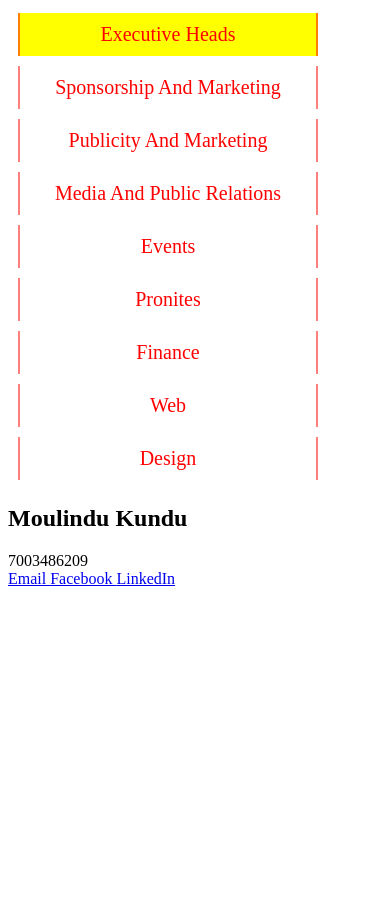
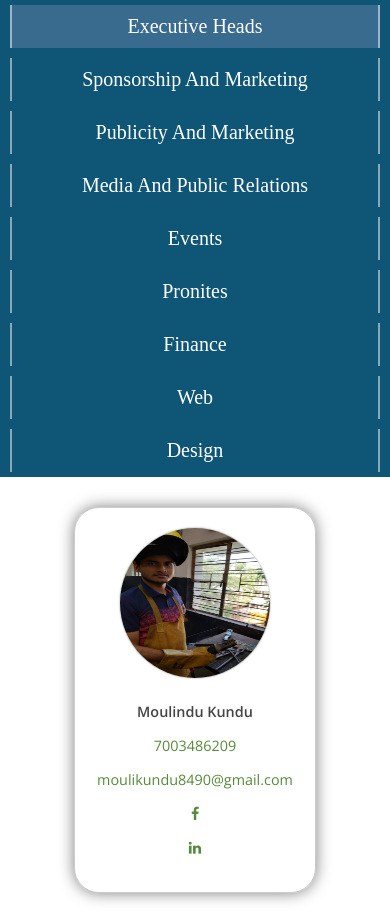
Before and after one commit to moulinduk/SfTeam, a React (Create React App) app: page / in a window 390 px wide. Before the commit the page ends 844 px from the top, so only its background shows below. Built offline with nearby package versions, Linux system fonts and the light colour scheme.

Commit message:
Modifying Card

```diff
--- a/public/index.html
+++ b/public/index.html
@@ -1,9 +1,16 @@
 <!DOCTYPE html>
 <html lang="en">
   <head>
-    <meta charset="utf-8">
-    <meta name="viewport" content="width=device-width, initial-scale=1, shrink-to-fit=no">
-    <title>React App</title>
+    <meta charset="utf-8" />
+    <meta
+      name="viewport"
+      content="width=device-width, initial-scale=1, shrink-to-fit=no"
+    />
+    <link
+      rel="stylesheet"
+      href="https://cdnjs.cloudflare.com/ajax/libs/font-awesome/4.7.0/css/font-awesome.min.css"
+    />
+    <title>Team</title>
   </head>
   <body>
     <div id="root"></div>
--- /dev/null
+++ b/src/App.css
@@ -0,0 +1,12 @@
+* {
+  margin: 0px;
+  padding: 0px;
+}
+
+body {
+  background-color: rgb(255, 255, 255);
+}
+
+.allMember {
+  margin-top: 50px;
+}
--- a/src/App.js
+++ b/src/App.js
@@ -2,6 +2,7 @@ import React, { useState } from "react";
 import Member from "./Components/Member";
 import Nav from "./Components/Nav";
 import data from "./data.json";
+import "./App.css";
 const keys = Object.keys(data);
 
 function App() {
@@ -9,11 +10,11 @@ function App() {
   return (
     <div>
       <Nav keys={keys} setComp={setComp} comp={comp} />
-      <div>
+      <ul className="cards">
         {data[keys[comp]].map((d) => (
           <Member member={d} />
         ))}
-      </div>
+      </ul>
     </div>
   );
 }
--- /dev/null
+++ b/src/Components/Member.css
@@ -0,0 +1,141 @@
+@import url("https://fonts.googleapis.com/css?family=Open+Sans:400,600,700");
+body {
+  font-family: "open sans";
+  color: #444;
+  font-size: 1em;
+}
+.member-container {
+  padding: 15px;
+}
+.clearfloat {
+  content: "";
+  display: block;
+  clear: both;
+}
+.cards {
+  list-style: none;
+  margin: 0;
+  padding: 0;
+  text-align: center;
+}
+.cards li {
+  display: inline-block;
+  margin: 10px;
+  padding: 20px;
+  border: 1px solid rgba(0, 0, 0, 0.2);
+  border-radius: 25px;
+  box-shadow: 0 0 15px rgba(0, 0, 0, 0.5);
+  font-size: 0.9em;
+  transition: all 0.2s ease-in-out;
+  text-align: center;
+}
+.cards li:after,
+.cards li:before {
+  content: "";
+  display: block;
+  clear: both;
+}
+.cards li img {
+  display: inline-block;
+  width: 100%;
+  height: 150px;
+  max-width: 150px;
+  float: left;
+  border-radius: 50%;
+  box-shadow: 0 0 2px rgba(0, 0, 0, 0.5);
+  transition: all 0.5s ease-in-out;
+}
+.cards li .details {
+  float: left;
+  text-align: left;
+  transition: all 0.5s ease-in-out;
+  text-shadow: 1px 1px rgba(0, 0, 0, 0);
+  min-width: 250px;
+}
+.cards li .details > span,
+.cards li .details > a {
+  display: block;
+  padding: 0 15px 0 35px;
+  margin-bottom: 15px;
+  text-decoration: none;
+  position: relative;
+}
+.cards li .details > span:before,
+.cards li .details > a:before {
+  display: inline-block;
+  font: normal normal normal 13px FontAwesome;
+  text-rendering: auto;
+  -webkit-font-smoothing: antialiased;
+  -moz-osx-font-smoothing: grayscale;
+  margin-right: 15px;
+  width: 15px;
+  text-align: center;
+  color: #444;
+}
+.cards li .details a {
+  color: #57893c;
+  transition: color 0.5s ease-in-out;
+}
+.cards li .details a:hover,
+.cards li .details a:focus {
+  color: #97c77e;
+  transition: color 0.5s ease-in-out;
+}
+.cards li .details .name {
+  font-weight: 600;
+}
+.cards li .details .name:before {
+  content: "\f2c0";
+}
+.cards li .details .title:before {
+  content: "\f2c1";
+}
+.cards li .details .phone:before {
+  content: "\f095";
+}
+.cards li .details .email:before {
+  content: "\f003";
+}
+.cards li:hover {
+  background: rgba(235, 237, 189, 0.5);
+  transition: all 0.2s ease-in-out;
+  transform: scale(1.03);
+}
+.cards li:hover img {
+  box-shadow: 0 0 10px rgba(0, 0, 0, 0.6);
+  transition: all 0.4s ease-in-out;
+}
+.cards li:hover .details {
+  transition: all 0.5s ease-in-out;
+  text-shadow: 1px 1px #dfe295;
+}
+@media (max-width: 550px) {
+  .cards li {
+    display: block;
+    width: auto;
+    max-width: 200px;
+    margin: 30px auto;
+  }
+  .cards li img,
+  .cards li .details {
+    float: none;
+  }
+  .cards li img {
+    margin: 0 auto;
+  }
+  .cards li .details {
+    margin-top: 20px;
+    text-align: center;
+    min-width: 0;
+  }
+  .cards li .details span,
+  .cards li .details a {
+    padding: 0;
+    white-space: break-all;
+    word-wrap: break-word;
+  }
+  .cards li .details span:before,
+  .cards li .details a:before {
+    display: none;
+  }
+}
--- a/src/Components/Member.js
+++ b/src/Components/Member.js
@@ -1,15 +1,45 @@
 import React from "react";
+import "./Member.css";
+import img from "./MemberImages/Moulindu.png";
 
 function Member(props) {
   return (
-    <div>
-      <h2>{props.member.name}</h2>
-      {props.member.mobile} <br />
-      <a href={"mailto:" + props.member.email}> Email </a>
-      <a href={props.member.facebook}> Facebook </a>
-      <a href={props.member.linkedin}> LinkedIn </a>
-    </div>
+    <li>
+      <img src={img} alt={props.member.name} />
+      <div class="details">
+        <span class="name">{props.member.name}</span>
+        {/* <span class="title">UI/UX Designer</span> */}
+        <a class="phone" href={"tel:" + props.member.mobile}>
+          {props.member.mobile}
+        </a>
+        <a class="email" href={"mailto:" + props.member.email}>
+          {props.member.email}
+        </a>
+        <a class="facebook" href={props.member.facebook}>
+          <i class="fa fa-facebook" aria-hidden="true"></i>
+        </a>
+        <a class="linkedin" href={props.member.linkedin}>
+          <i class="fa fa-linkedin" aria-hidden="true"></i>
+        </a>
+      </div>
+    </li>
   );
+  // return (
+  //   <div className="memberContainer">
+  //     <img src={img} alt={props.member.name} width="200px" height="200px" />
+  //     <h2>{props.member.name}</h2>
+  //     {props.member.mobile} <br />
+  //     <a href={"mailto:" + props.member.email}>
+  //       <i class="fa fa-envelope" aria-hidden="true"></i>
+  //     </a>
+  //     <a href={props.member.facebook}>
+  //       <i class="fa fa-facebook" aria-hidden="true"></i>
+  //     </a>
+  //     <a href={props.member.linkedin}>
+  //       <i class="fa fa-linkedin" aria-hidden="true"></i>
+  //     </a>
+  //   </div>
+  // );
 }
 
 export default Member;
--- a/src/Components/Nav.css
+++ b/src/Components/Nav.css
@@ -1,5 +1,8 @@
-div.container button {
-  color: rgb(255, 0, 0);
+.nav-container {
+  background-color: rgb(15, 85, 117);
+}
+div.nav-container button {
+  color: rgb(255, 255, 255);
   text-decoration: none;
   font: 20px Raleway;
   margin: 5px 10px;
@@ -9,8 +12,25 @@ div.container button {
   cursor: pointer;
   background: transparent;
   border-width: 0px;
-  width: 300px;
+  /*width: 300px;*/
 }
+
+@media (min-width: 900px) {
+  div.nav-container button {
+    width: calc(33vw - 20px);
+  }
+}
+@media (min-width: 700px) and (max-width: 900px) {
+  div.nav-container button {
+    width: calc(50vw - 20px);
+  }
+}
+@media (max-width: 700px) {
+  div.nav-container button {
+    width: calc(100vw - 20px);
+  }
+}
+
 div.borderYtoX button:before,
 div.borderYtoX button:after {
   position: absolute;
@@ -18,7 +38,7 @@ div.borderYtoX button:after {
   height: 100%;
   width: 2px;
   content: "";
-  background: rgb(255, 0, 0);
+  background: rgb(255, 255, 255);
   transition: all 0.3s;
 }
 
@@ -43,3 +63,7 @@ div.borderYtoX button:focus,
 div.borderYtoX button:hover {
   outline-width: 0px;
 }
+
+.active {
+  background-color: rgb(56, 107, 141);
+}
--- a/src/Components/Nav.js
+++ b/src/Components/Nav.js
@@ -2,12 +2,12 @@ import React from "react";
 import "./Nav.css";
 
 const compStyle = {
-  backgroundColor: "yellow"
+  backgroundColor: "rgb(56, 107, 141)"
 };
 
 function Nav(props) {
   return (
-    <div class="container borderYtoX">
+    <div class="nav-container borderYtoX">
       {props.keys.map((d, i) => (
         <button
           style={i === props.comp ? compStyle : {}}
```
Also changed, not shown: src/Components/MemberImages/Moulindu.png (added).
